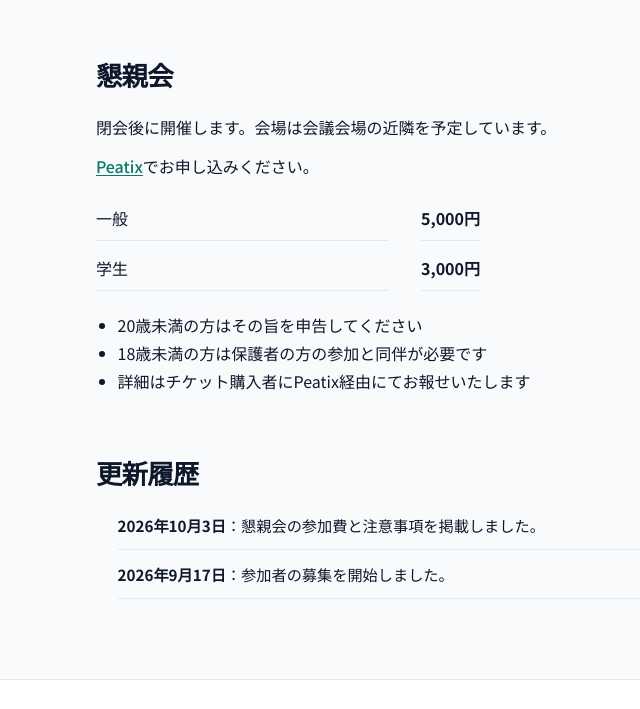
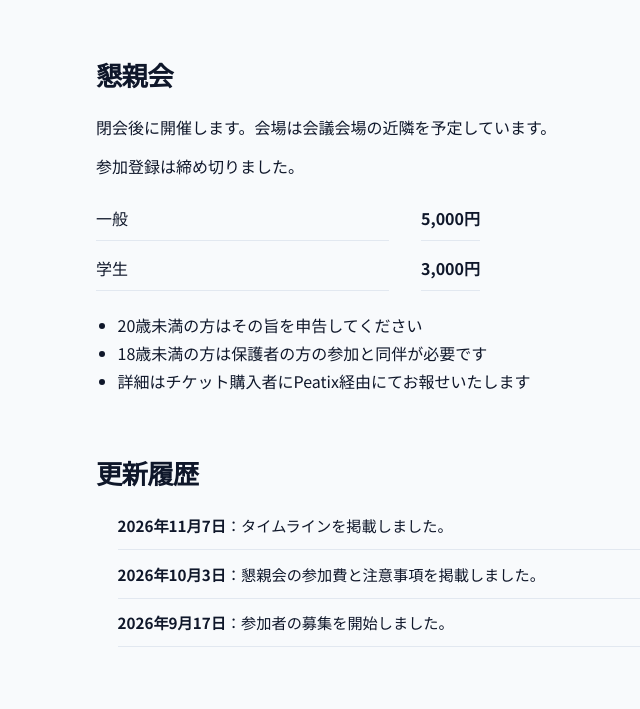
Before and after one commit to texconf/2026, a website: page index.src.html in a window 1280 px wide. Shown: the part 688-1397 px from the top of the page, without its empty margins (0-640 px from the left). Drawn offline with Linux system fonts and the light colour scheme.

Commit message:
懇親会の参加登録締め切りを反映し、更新履歴にタイムライン掲載を追記する。
Co-authored-by: Cursor <cursoragent@cursor.com>

```diff
--- a/index.src.html
+++ b/index.src.html
@@ -117,7 +117,7 @@
     <section class="content-block" aria-labelledby="party-heading">
       <h2 id="party-heading">懇親会</h2>
       <p>閉会後に開催します。会場は会議会場の近隣を予定しています。</p>
-      <p class="party-register"><a href="https://texconf2026.peatix.com/">Peatix</a>でお申し込みください。</p>
+      <p class="party-register">参加登録は締め切りました。</p>
       <dl class="prices">
         <div>
           <dt>一般</dt>
@@ -138,6 +138,7 @@
     <section class="content-block" aria-labelledby="updates-heading">
       <h2 id="updates-heading">更新履歴</h2>
       <ul class="updates">
+        <li><time datetime="2026-11-07">2026年11月7日</time>：タイムラインを掲載しました。</li>
         <li><time datetime="2026-10-03">2026年10月3日</time>：懇親会の参加費と注意事項を掲載しました。</li>
         <li><time datetime="2026-09-17">2026年9月17日</time>：参加者の募集を開始しました。</li>
       </ul>
```
